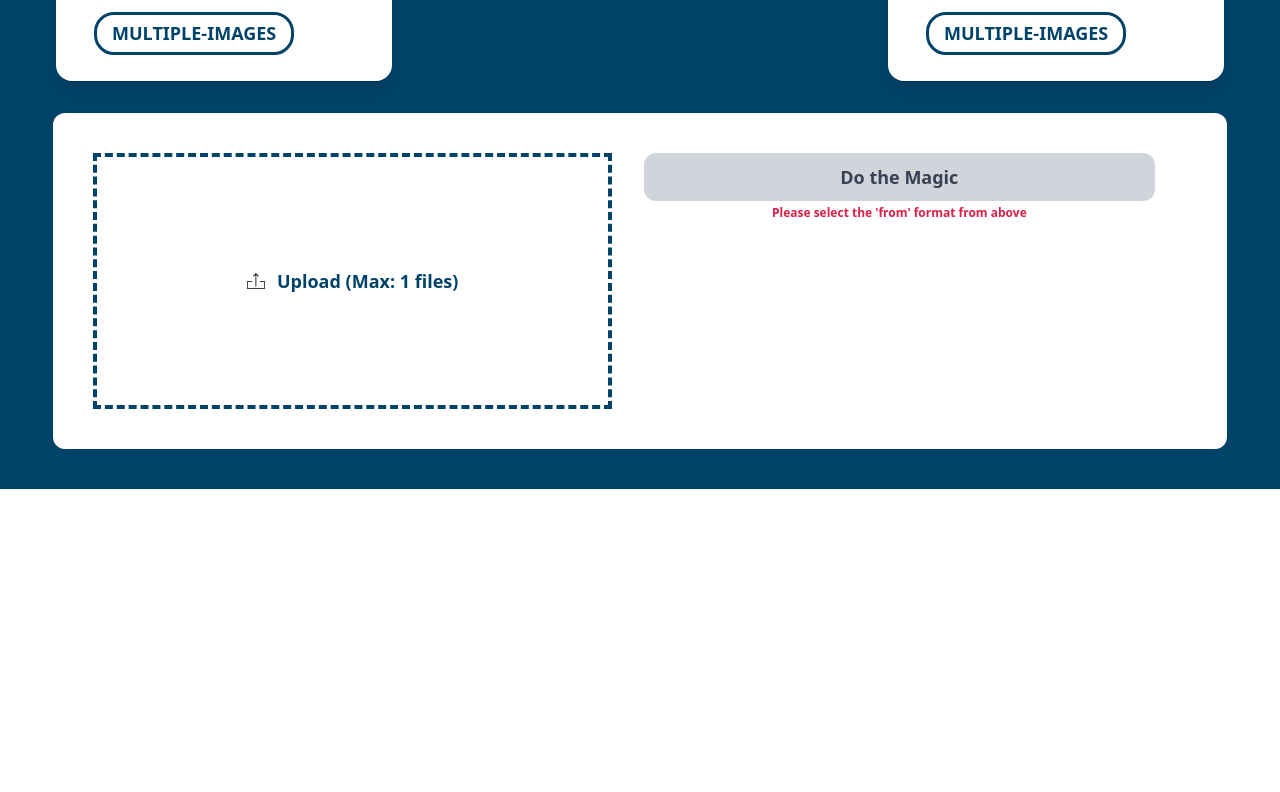
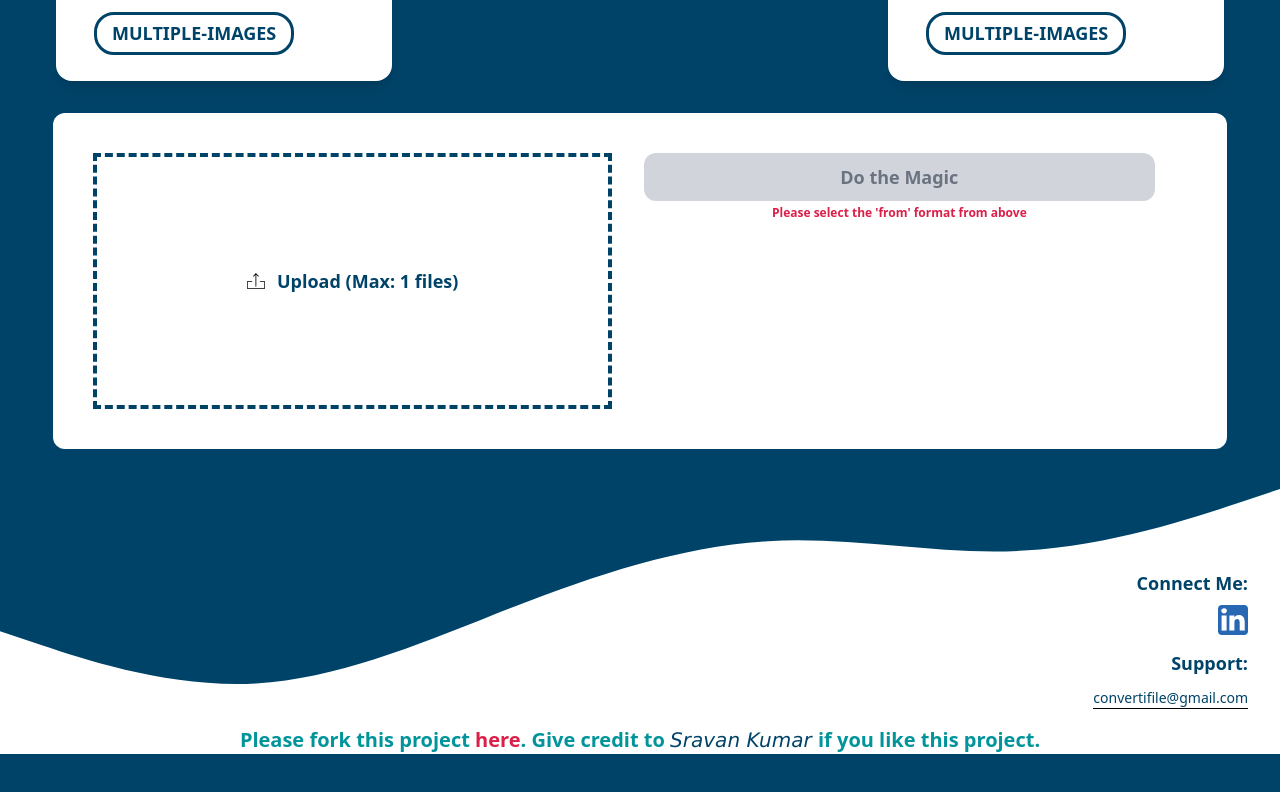
Before and after one commit to Sravan2305/convertifile-client, a Next.js app: page / in a window 1280 px wide. Shown: the part 1671-2463 px from the top of the page. Before the commit the page ends 2160 px from the top, so only its background shows below. Built offline with nearby package versions, Linux system fonts and the light colour scheme.

Commit message:
added footer section

```diff
--- /dev/null
+++ b/src/SVG/Linkedin.tsx
@@ -0,0 +1,51 @@
+import React from 'react';
+
+export const Linkedin = ({ onClick }: { onClick: () => void }) => {
+  return (
+    <svg
+      height="100%"
+      style={{
+        fillRule: 'evenodd',
+        clipRule: 'evenodd',
+        strokeLinejoin: 'round',
+        strokeMiterlimit: 2,
+        maxHeight: '30px',
+        maxWidth: '30px',
+      }}
+      version="1.1"
+      viewBox="0 0 512 512"
+      width="100%"
+      xmlSpace="preserve"
+      xmlns="http://www.w3.org/2000/svg"
+      onClick={onClick}
+    >
+      <g id="g5891">
+        <path
+          d="M512,64c0,-35.323 -28.677,-64 -64,-64l-384,0c-35.323,0 -64,28.677 -64,64l0,384c0,35.323 28.677,64 64,64l384,0c35.323,0 64,-28.677 64,-64l0,-384Z"
+          id="background"
+          style={{ fill: '#2867b2' }}
+        />
+        <g id="shapes">
+          <rect
+            height="257.962"
+            id="rect11"
+            style={{ fill: '#fff' }}
+            width="85.76"
+            x="61.053"
+            y="178.667"
+          />
+          <path
+            d="M104.512,54.28c-29.341,0 -48.512,19.29 -48.512,44.573c0,24.752 18.588,44.574 47.377,44.574l0.554,0c29.903,0 48.516,-19.822 48.516,-44.574c-0.555,-25.283 -18.611,-44.573 -47.935,-44.573Z"
+            id="path13-0"
+            style={{ fill: '#fff', fillRule: 'nonzero' }}
+          />
+          <path
+            d="M357.278,172.601c-45.49,0 -65.866,25.017 -77.276,42.589l0,-36.523l-85.738,0c1.137,24.197 0,257.961 0,257.961l85.737,0l0,-144.064c0,-7.711 0.554,-15.42 2.827,-20.931c6.188,-15.4 20.305,-31.352 43.993,-31.352c31.012,0 43.436,23.664 43.436,58.327l0,138.02l85.741,0l0,-147.93c0,-79.237 -42.305,-116.097 -98.72,-116.097Z"
+            id="path15"
+            style={{ fill: '#fff', fillRule: 'nonzero' }}
+          />
+        </g>
+      </g>
+    </svg>
+  );
+};
--- /dev/null
+++ b/src/SVG/Wave.tsx
@@ -0,0 +1,13 @@
+import React from 'react';
+
+export const Wave = () => {
+  return (
+    <svg xmlns="http://www.w3.org/2000/svg" viewBox="0 0 1440 320">
+      <path
+        fill="#004369"
+        fillOpacity="1"
+        d="M0,160L48,176C96,192,192,224,288,218.7C384,213,480,171,576,133.3C672,96,768,64,864,58.7C960,53,1056,75,1152,69.3C1248,64,1344,32,1392,16L1440,0L1440,0L1392,0C1344,0,1248,0,1152,0C1056,0,960,0,864,0C768,0,672,0,576,0C480,0,384,0,288,0C192,0,96,0,48,0L0,0Z"
+      ></path>
+    </svg>
+  );
+};
--- a/src/components/FileSection.tsx
+++ b/src/components/FileSection.tsx
@@ -115,7 +115,7 @@ export const FileSection = ({
               : 'hover:bg-teal  hover:text-white'
           } ${
             (!format.to || !format.from || !filesData || !filesData.length) &&
-            'bg-gray-300 text-gray-700 hover:bg-gray-300 hover:text-gray-700 cursor-not-allowed '
+            'bg-gray-300 text-gray-500 hover:bg-gray-300 hover:text-gray-700 cursor-not-allowed '
           }`}
         >
           {magicInProgress ? (
--- /dev/null
+++ b/src/components/Footer.tsx
@@ -0,0 +1,70 @@
+import React from 'react';
+
+import { Linkedin } from '@/SVG/Linkedin';
+import { Wave } from '@/SVG/Wave';
+
+export const Footer = () => {
+  return (
+    <>
+      <footer className="relative w-full h-48">
+        <div className="">
+          <Wave />
+        </div>
+        <div className="absolute top-20 right-8 text-lg font-bold text-blue">
+          <div className="flex flex-col justify-center items-end">
+            <p className="mb-2"> Connect Me:</p>
+            <Linkedin
+              onClick={() => {
+                window.open(
+                  'https://www.linkedin.com/in/sravankumar23',
+                  '_blank',
+                );
+              }}
+            />
+          </div>
+        </div>
+        <div className="absolute top-40 right-8 ">
+          <div className="flex flex-col justify-center items-end">
+            <p className="mb-2 text-lg font-bold text-blue"> Support:</p>
+            <p className="text-md">
+              {/* Reach out to &nbsp; */}
+              <span className="text-sm text-blue underline text-bold">
+                <a
+                  href="mailto:convertifile@gmail.com"
+                  target={'_blank'}
+                  rel="noreferrer"
+                >
+                  convertifile@gmail.com{' '}
+                </a>
+              </span>{' '}
+            </p>
+          </div>
+        </div>
+        <div className="-mt-12 text-xl font-bold text-center text-teal bg-white">
+          Please fork this project{' '}
+          <a
+            href="https://github.com/Sravan2305/convertifile-client"
+            target={'_blank'}
+            rel="noreferrer"
+            className="text-red"
+          >
+            here
+          </a>
+          . Give credit to{' '}
+          <span className="text-xl font-normal text-red brand_name">
+            <a
+              href="https://sravankumar.netlify.app/"
+              target={'_blank'}
+              rel="noreferrer"
+            >
+              {' '}
+              Sravan Kumar{' '}
+            </a>
+          </span>{' '}
+          if you like this project.
+        </div>
+        <div className=" h-12 bg-blue"></div>
+      </footer>
+    </>
+  );
+};
--- a/src/components/Header.tsx
+++ b/src/components/Header.tsx
@@ -10,7 +10,7 @@ export const Header = () => {
   const [showDrawer, setShowDrawer] = React.useState(false);
   return (
     <>
-      <nav className="flex fixed inset-x-0 justify-between items-center pr-6 bg-white s:h-20 xl:hidden">
+      <nav className="flex fixed inset-x-0 z-50 justify-between items-center pr-6 bg-white s:h-20 xl:hidden">
         <Link href={'/'} passHref>
           <Image
             onClick={() => window.scroll(0, 0)}
@@ -44,7 +44,7 @@ export const Header = () => {
           </Link>
         </Drawer>
       }
-      <nav className="flex fixed inset-x-0 top-0 justify-between items-center px-16 h-20 bg-white s:hidden nav">
+      <nav className="flex fixed inset-x-0 top-0 z-50 justify-between items-center px-16 h-20 bg-white s:hidden nav">
         <ul className="flex text-black">
           <Link href={'/'} passHref>
             <Image
--- a/src/pages/_app.tsx
+++ b/src/pages/_app.tsx
@@ -1,12 +1,14 @@
 import { AppProps } from 'next/app';
 
+import { Footer } from '@/components/Footer';
 import { Header } from '@/components/Header';
 import '../styles/global.css';
 
 const MyApp = ({ Component, pageProps }: AppProps) => (
-  <section className=" ">
+  <section className=" relative">
     <Header />
     <Component {...pageProps} />
+    <Footer />
   </section>
 );
 
--- a/src/pages/index.tsx
+++ b/src/pages/index.tsx
@@ -9,7 +9,7 @@ const Index = () => {
   const router = useRouter();
 
   return (
-    <main className="flex-col center-block">
+    <main className="overflow-x-hidden flex-col center-block">
       <Hero />
       <WhyUs />
       <Convert />
--- a/src/styles/global.css
+++ b/src/styles/global.css
@@ -141,3 +141,12 @@ a:hover {
   max-height: 18px;
   display: inline-block;
 }
+
+
+footer{
+}
+
+.brand_name{
+    font-style: italic;
+    font-family: Verdana, Geneva, Tahoma, sans-serif;
+}
```
Also changed, not shown: public/assets/images/wave.jpg (added).
